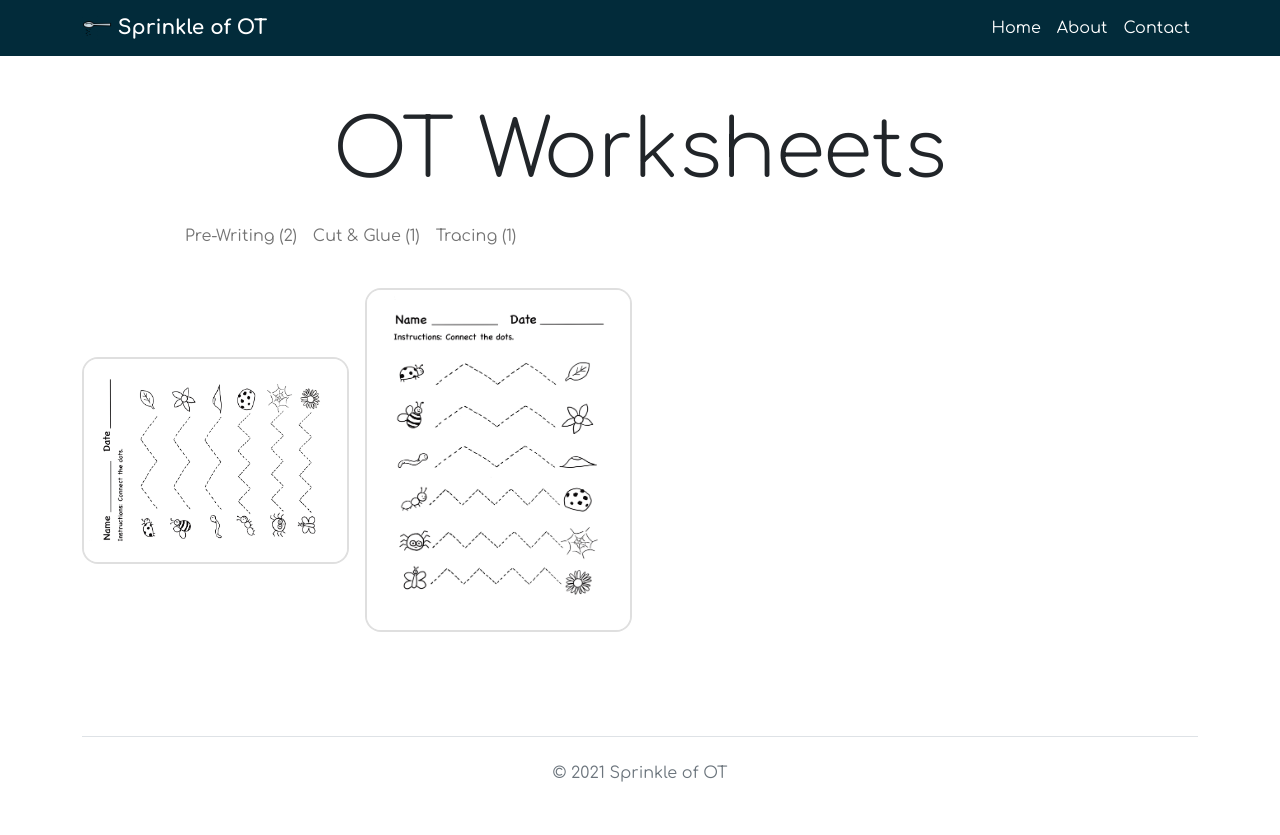
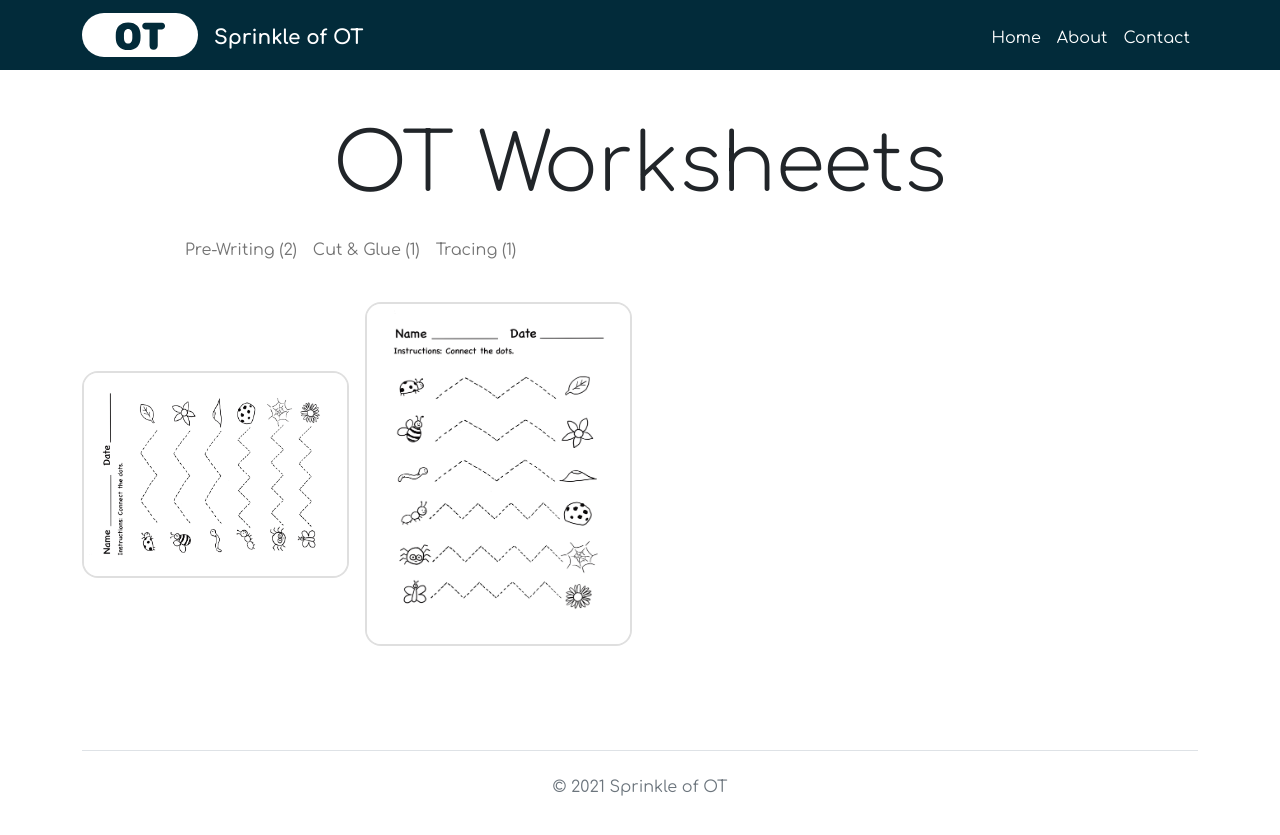
Before and after one commit to SprinkleOfOT/sprinkleofot.github.io, a Jekyll site: the page built from index.html, in a window 1280 px wide. Shown: the top 835 px of the page. Built offline with Jekyll 4.4.1, drawn with Linux system fonts in a browser that asks for light colours; the list of posts is cut into pages by our own code.

Commit message:
Update logo

```diff
--- a/_layouts/default.html
+++ b/_layouts/default.html
@@ -16,15 +16,17 @@
 <body>
     <nav class="navbar navbar-dark navbar-expand-md">
       <div class="container">
-        <a class="navbar-brand navbar-link fw-bold" href="/">
-          <img src="{{site.baseurl}}/assets/img/logo.png"alt="" width="30" height="24" class="d-inline-block align-text-top">
-          Sprinkle of OT
+        <a class="navbar-brand navbar-link fw-bold d-flex align-items-center" href="/">
+          <img src="{{site.baseurl}}/assets/img/logo-dark.svg" alt="" width="116" height="44" class="d-inline-block me-3">
+          <div class="d-inline-block" style="padding-top: 5px;">
+            Sprinkle of OT
+          </div>
         </a>
         <button class="navbar-toggler" type="button" data-bs-toggle="collapse" data-bs-target="#navbarSupportedContent" aria-controls="navbarSupportedContent" aria-expanded="false" aria-label="Toggle navigation">
           <span class="navbar-toggler-icon"></span>
         </button>
         <div class="collapse navbar-collapse justify-content-end" id="navbarSupportedContent">
-          <ul class="navbar-nav ml-auto">
+          <ul class="navbar-nav ml-auto" style="padding-top: 5px;">
             <li class="nav-item">
               <a class="nav-link navbar-link" href="/">Home</a>
             </li>
```
Also changed, not shown: assets/img/logo-dark.svg (added), assets/img/logo.png (deleted).
